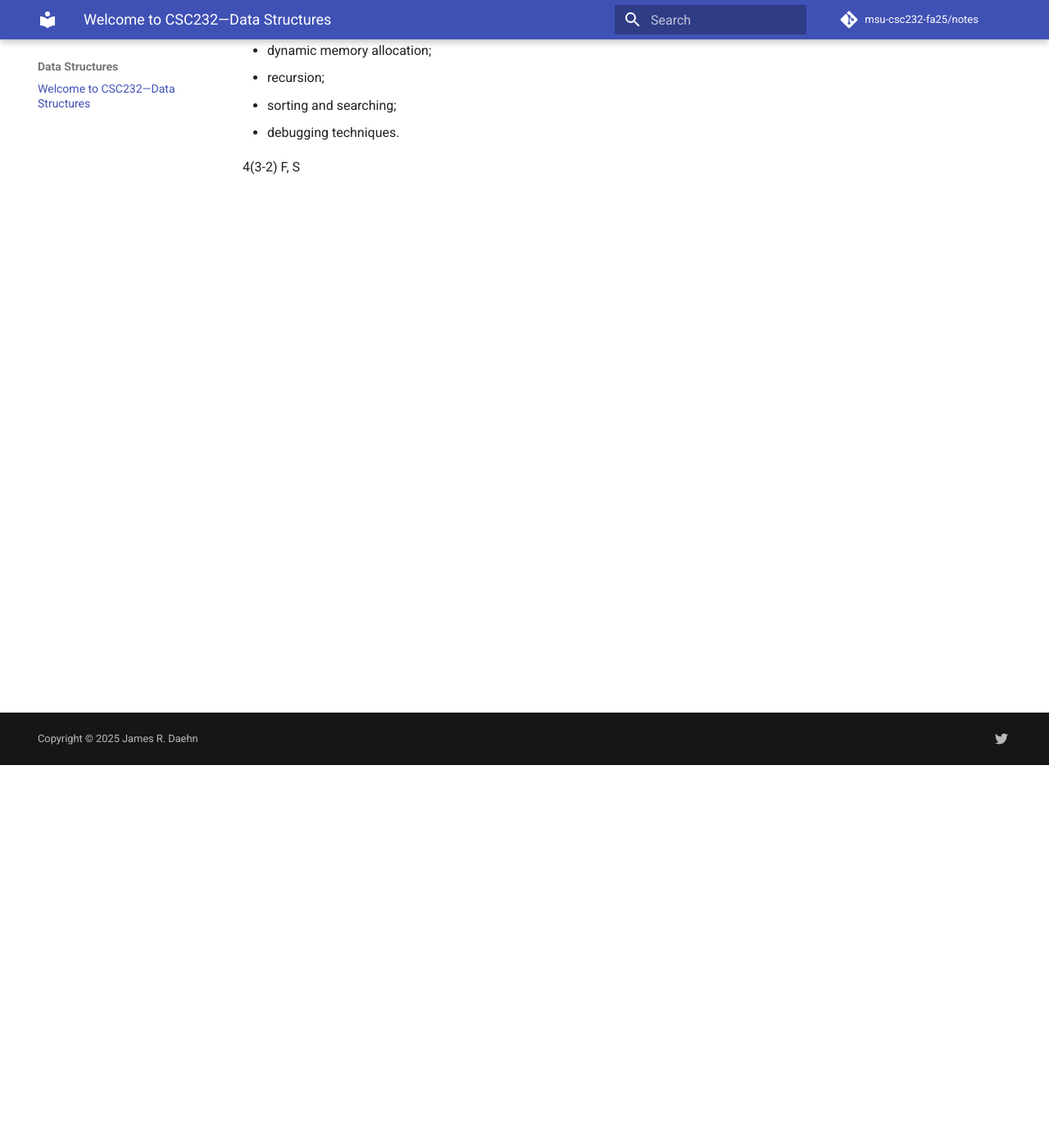
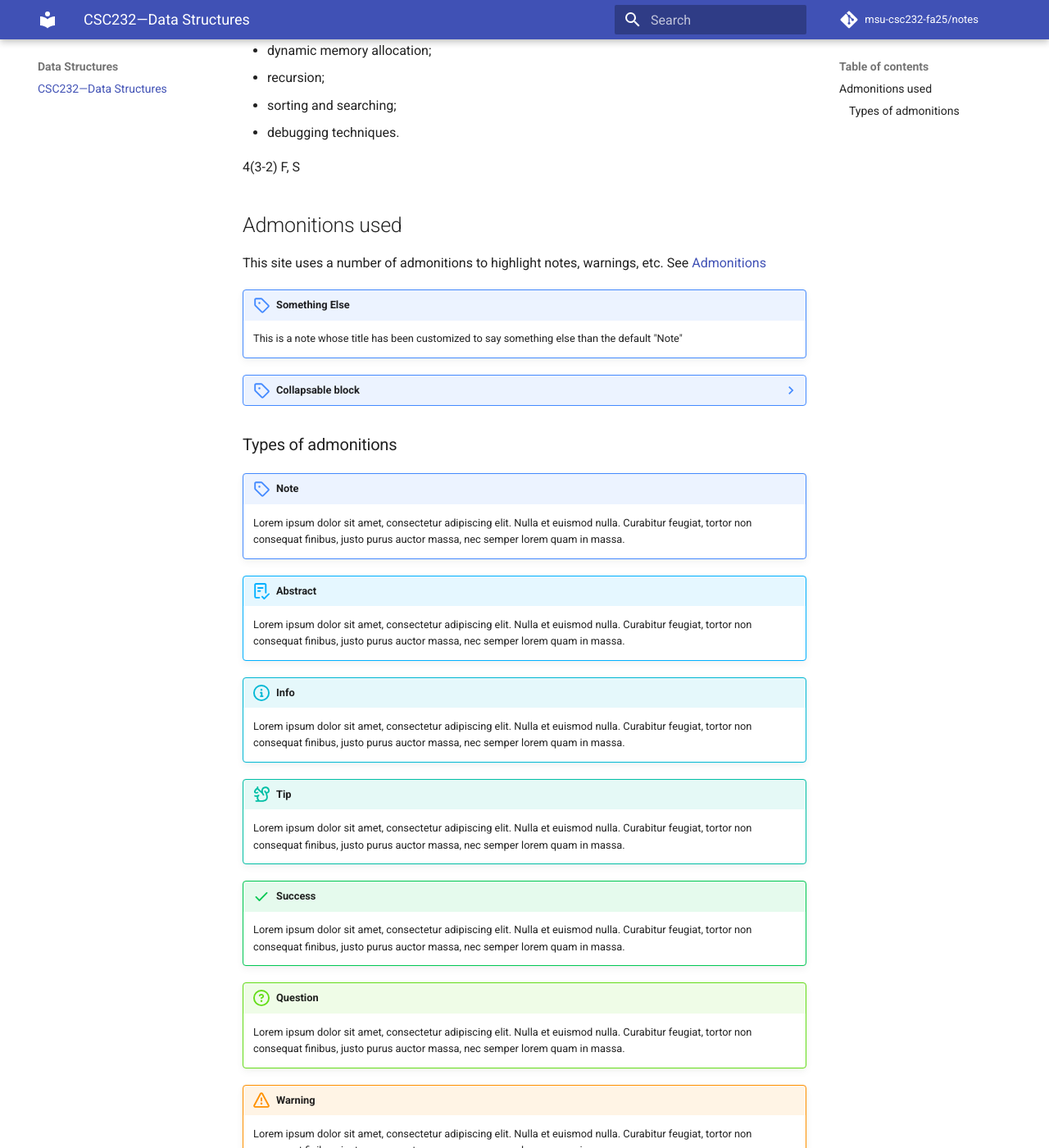
Before and after one commit to msu-csc232-fa25/notes, an MkDocs documentation site: the page built from docs/index.md, in a window 1280 px wide and 1400 px high, scrolled down 467 px. Shown: the whole window at 82% size. Built offline with MkDocs 1.6.1 and Material for MkDocs 9.7.7, drawn with Linux system fonts in a browser that asks for light colours; comment, search, counter and statistics services are not loaded; some of the changed text lies outside the part shown.

Commit message:
Add multiple features and icon sets from pymdownx and footnotes

````diff
--- a/docs/index.md
+++ b/docs/index.md
@@ -1,4 +1,4 @@
-# Welcome to CSC232—Data Structures
+# CSC232—Data Structures
 
 Prerequisite: C grade or better in CSC 131; and MTH 261 or MTH 314 or MTH
 315 or concurrent enrollment. A continuation of CSC 131. Topics will include:
@@ -17,3 +17,131 @@ Prerequisite: C grade or better in CSC 131; and MTH 261 or MTH 314 or MTH
 * debugging techniques.
 
 4(3-2) F, S
+
+## Admonitions used
+
+This site uses a number of admonitions to highlight notes, warnings, etc.
+See [Admonitions](https://squidfunk.github.io/mkdocs-material/reference/admonitions/)
+
+!!! note "Something Else"
+
+    This is a note whose title has been customized to say something else
+    than the default "Note"
+
+??? note "Collapsable block"
+
+    Lorem ipsum dolor sit amet, consectetur adipiscing elit. Nulla et euismod
+    nulla. Curabitur feugiat, tortor non consequat finibus, justo purus auctor
+    massa, nec semper lorem quam in massa.
+
+    Add + to ??? to make it expanded by default
+
+### Types of admonitions
+
+!!! note
+
+    Lorem ipsum dolor sit amet, consectetur adipiscing elit. Nulla et euismod
+    nulla. Curabitur feugiat, tortor non consequat finibus, justo purus auctor
+    massa, nec semper lorem quam in massa.
+
+!!! abstract
+
+    Lorem ipsum dolor sit amet, consectetur adipiscing elit. Nulla et euismod
+    nulla. Curabitur feugiat, tortor non consequat finibus, justo purus auctor
+    massa, nec semper lorem quam in massa.
+
+!!! info
+
+    Lorem ipsum dolor sit amet, consectetur adipiscing elit. Nulla et euismod
+    nulla. Curabitur feugiat, tortor non consequat finibus, justo purus auctor
+    massa, nec semper lorem quam in massa.
+
+!!! tip
+
+    Lorem ipsum dolor sit amet, consectetur adipiscing elit. Nulla et euismod
+    nulla. Curabitur feugiat, tortor non consequat finibus, justo purus auctor
+    massa, nec semper lorem quam in massa.
+
+!!! success
+
+    Lorem ipsum dolor sit amet, consectetur adipiscing elit. Nulla et euismod
+    nulla. Curabitur feugiat, tortor non consequat finibus, justo purus auctor
+    massa, nec semper lorem quam in massa.
+
+!!! question
+
+    Lorem ipsum dolor sit amet, consectetur adipiscing elit. Nulla et euismod
+    nulla. Curabitur feugiat, tortor non consequat finibus, justo purus auctor
+    massa, nec semper lorem quam in massa.
+
+!!! warning
+
+    Lorem ipsum dolor sit amet, consectetur adipiscing elit. Nulla et euismod
+    nulla. Curabitur feugiat, tortor non consequat finibus, justo purus auctor
+    massa, nec semper lorem quam in massa.
+
+!!! failure
+
+    Lorem ipsum dolor sit amet, consectetur adipiscing elit. Nulla et euismod
+    nulla. Curabitur feugiat, tortor non consequat finibus, justo purus auctor
+    massa, nec semper lorem quam in massa.
+
+!!! danger
+
+    Lorem ipsum dolor sit amet, consectetur adipiscing elit. Nulla et euismod
+    nulla. Curabitur feugiat, tortor non consequat finibus, justo purus auctor
+    massa, nec semper lorem quam in massa.
+
+!!! bug
+
+    Lorem ipsum dolor sit amet, consectetur adipiscing elit. Nulla et euismod
+    nulla. Curabitur feugiat, tortor non consequat finibus, justo purus auctor
+    massa, nec semper lorem quam in massa.
+
+!!! example
+
+    Lorem ipsum dolor sit amet, consectetur adipiscing elit. Nulla et euismod
+    nulla. Curabitur feugiat, tortor non consequat finibus, justo purus auctor
+    massa, nec semper lorem quam in massa.
+
+!!! quote
+
+    Lorem ipsum dolor sit amet, consectetur adipiscing elit. Nulla et euismod
+    nulla. Curabitur feugiat, tortor non consequat finibus, justo purus auctor
+    massa, nec semper lorem quam in massa.
+
+``` c++ title="main.cpp" linenums="1" hl_lines="3"
+int main()
+{
+  return EXIT_SUCCESS;
+}
+```
+
+``` mermaid
+classDiagram
+  Person <|-- Student
+  Person <|-- Professor
+  Person : +String name
+  Person : +String phoneNumber
+  Person : +String emailAddress
+  Person: +purchaseParkingPass()
+  Address "1" <-- "0..1" Person:lives at
+  class Student{
+    +int studentNumber
+    +int averageMark
+    +isEligibleToEnrol()
+    +getSeminarsTaken()
+  }
+  class Professor{
+    +int salary
+  }
+  class Address{
+    +String street
+    +String city
+    +String state
+    +int postalCode
+    +String country
+    -validate()
+    +outputAsLabel()
+  }
+```
````
